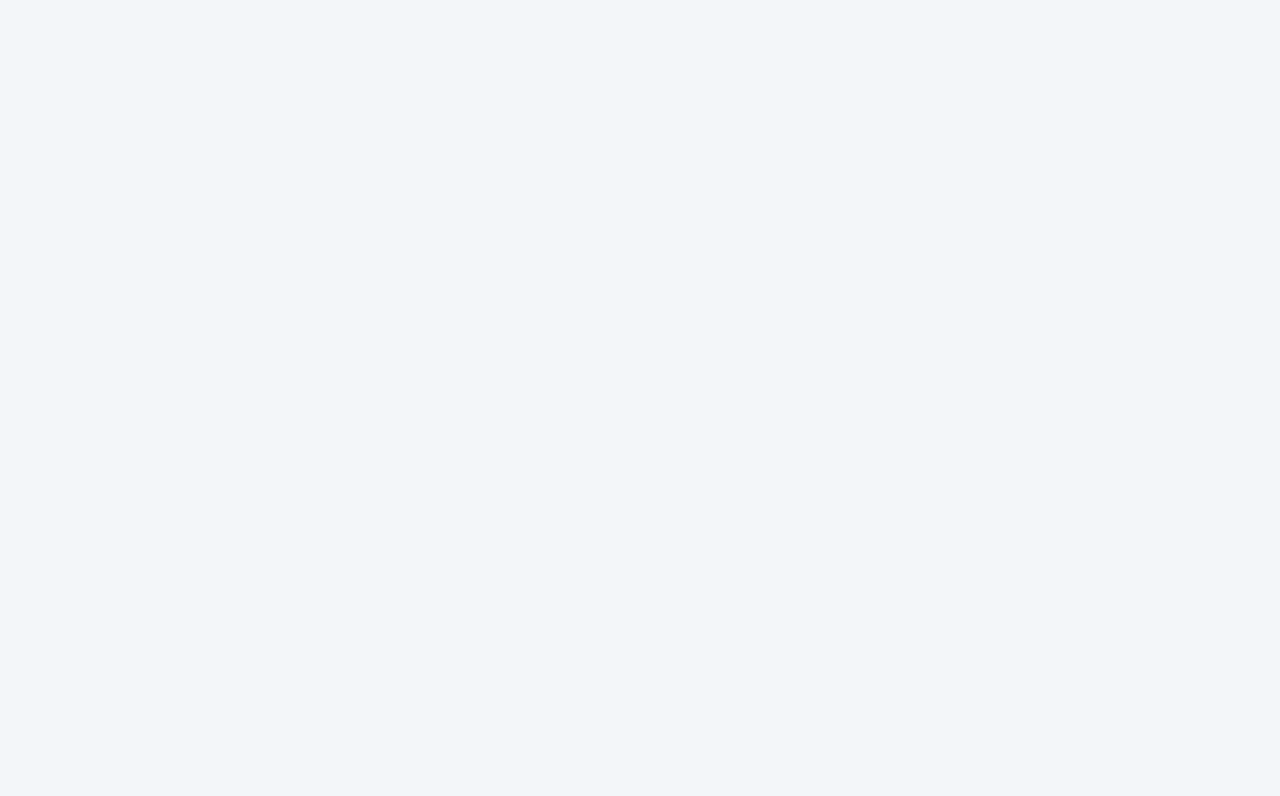
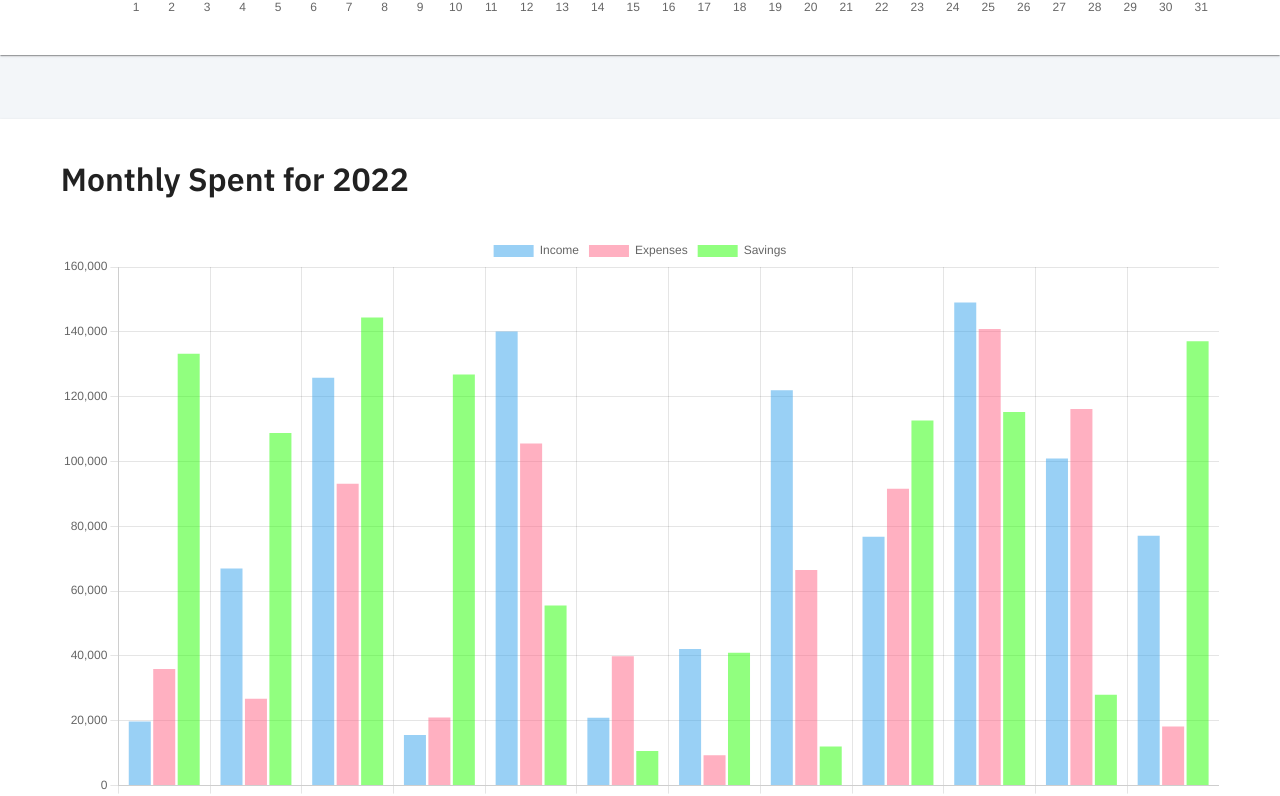
Before and after one commit to cra2ycoder/my-finance, a Next.js app: page /dashboard in a window 1280 px wide. Shown: the part 899-1695 px from the top of the page. Before the commit the page ends 800 px from the top, so only its background shows below. Built offline with nearby package versions, Linux system fonts and the light colour scheme.

Commit message:
dashboard page created

```diff
--- a/pages/dashboard.tsx
+++ b/pages/dashboard.tsx
@@ -1,11 +1,121 @@
 import Box from '@mui/material/Box'
+import Paper from '@mui/material/Paper'
+import Typography from '@mui/material/Typography'
 import PageTitle from '@components/PageTitle'
+import {
+  Chart as ChartJS,
+  CategoryScale,
+  LinearScale,
+  BarElement,
+  Title,
+  Tooltip,
+  Legend,
+} from 'chart.js'
+import { Bar } from 'react-chartjs-2'
 import { pageItems } from '@model/config'
+
+ChartJS.register(CategoryScale, LinearScale, BarElement, Title, Tooltip, Legend)
+
+export const options = {
+  responsive: true,
+  plugins: {
+    legend: {
+      position: 'top' as const,
+    },
+  },
+}
+
+const labels = [
+  'January',
+  'February',
+  'March',
+  'April',
+  'May',
+  'June',
+  'July',
+  'August',
+  'September',
+  'October',
+  'November',
+  'December',
+]
+
+export const yearlyData = {
+  labels,
+  datasets: [
+    {
+      label: 'Income',
+      data: labels.map(() => Math.random() * 150000),
+      backgroundColor: 'rgba(53, 162, 235, 0.5)',
+    },
+    {
+      label: 'Expenses',
+      data: labels.map(() => Math.random() * 150000),
+      backgroundColor: 'rgba(255, 99, 132, 0.5)',
+    },
+    {
+      label: 'Savings',
+      data: labels.map(() => Math.random() * 150000),
+      backgroundColor: 'rgb(36 255 0 / 50%)',
+    },
+  ],
+}
+
+const dates = [
+  1, 2, 3, 4, 5, 6, 7, 8, 9, 10, 11, 12, 13, 14, 15, 16, 17, 18, 19, 20, 21, 22,
+  23, 24, 25, 26, 27, 28, 29, 30, 31,
+]
+
+const monthlyData = {
+  labels: dates,
+  datasets: [
+    {
+      label: 'Daily Expenses',
+      data: dates.map(() => Math.random() * 150000),
+      backgroundColor: 'rgba(255, 99, 132, 0.5)',
+    },
+  ],
+}
+
+function Chart(props: any) {
+  return (
+    <Paper
+      elevation={1}
+      sx={{
+        padding: '3% 5%',
+        marginBottom: '4rem',
+        marginLeft: '-2rem',
+        marginRight: '-2rem',
+        borderRadius: 0,
+      }}
+    >
+      <Typography
+        sx={{
+          width: '100%',
+          fontWeight: 600,
+          fontSize: '2rem',
+          marginBottom: '2rem',
+        }}
+      >
+        {props.title}
+      </Typography>
+      {props.children}
+    </Paper>
+  )
+}
 
 function Dashboard() {
   return (
     <Box>
-      <PageTitle {...pageItems.dashboard}></PageTitle>
+      <PageTitle {...pageItems.dashboard} />
+      <Box>
+        <Chart title="Daily Spent for April, 2022.">
+          <Bar options={options} data={monthlyData} />
+        </Chart>
+        <Chart title=" Monthly Spent for 2022">
+          <Bar options={options} data={yearlyData} />
+        </Chart>
+      </Box>
     </Box>
   )
 }
```
